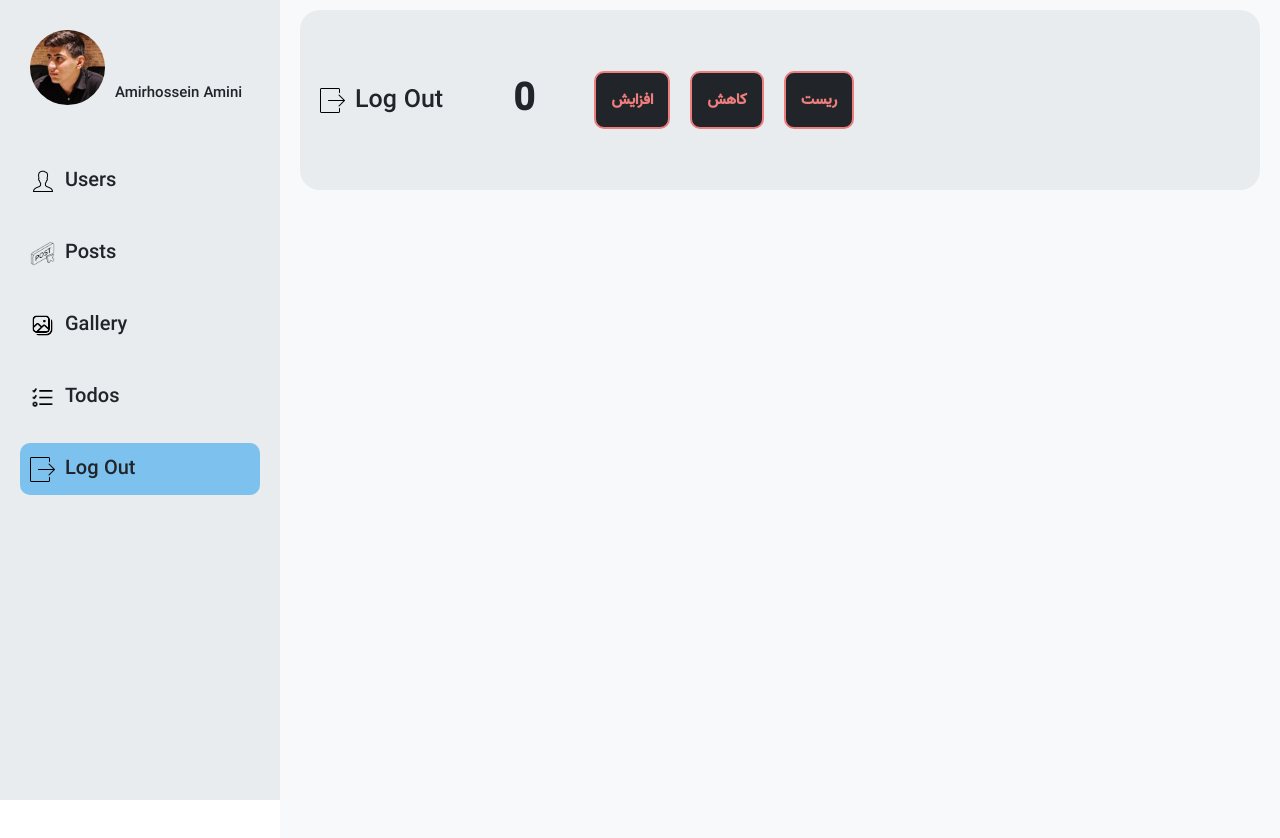
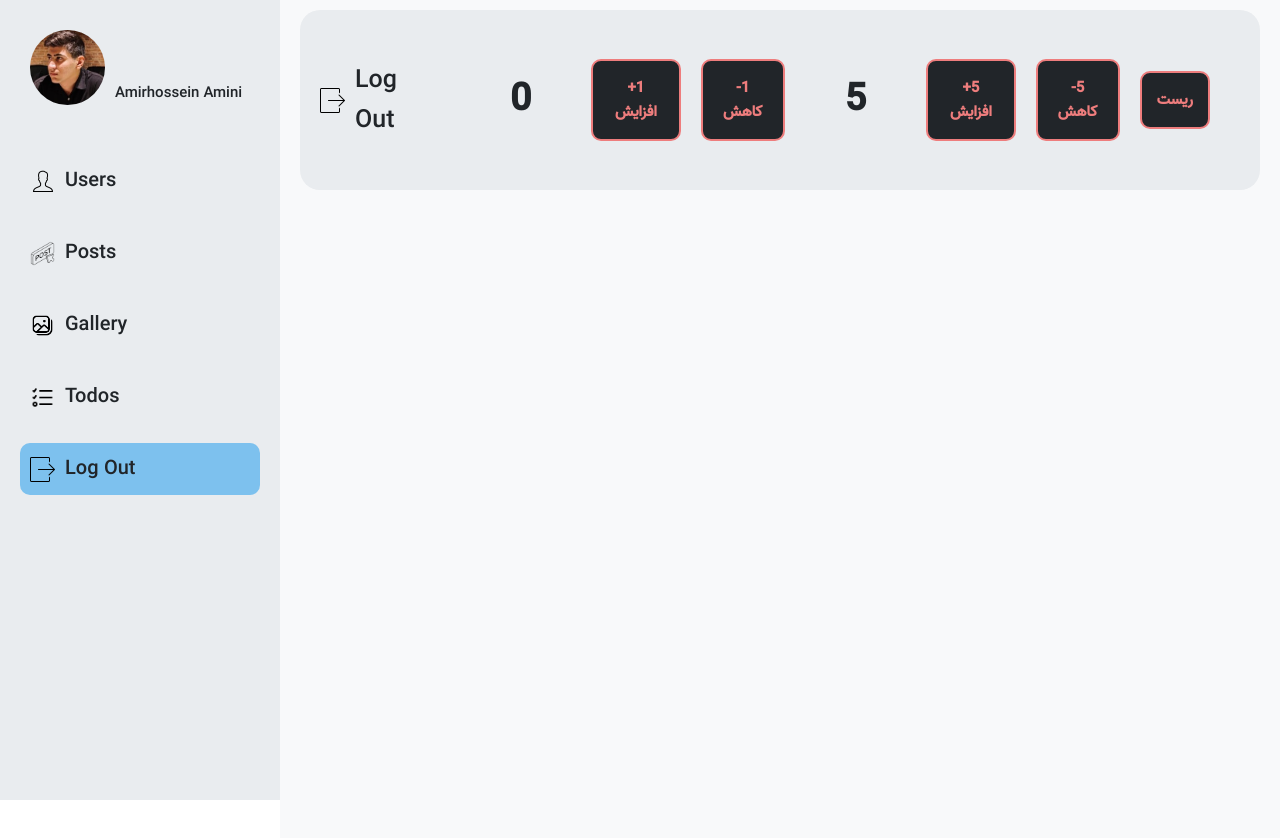
Before and after one commit to AmirhosseinAmini1383/UserPanel-F4, a React (Create React App) app: page /logout in a window 1280 px wide. Shown: the top 838 px of the page. Built offline with nearby package versions, Linux system fonts and the light colour scheme.

Commit message:
useReducer with Object J49

```diff
--- a/src/Components/LogOut/Counter.jsx
+++ b/src/Components/LogOut/Counter.jsx
@@ -1,11 +1,18 @@
 import React, { useReducer } from "react";
-const init = 0;
+const init = {
+  value1: 0,
+  value2: 5,
+};
 const reducer = (state, action) => {
-  switch (action) {
-    case "increment":
-      return state + 1;
-    case "decrement":
-      return state - 1;
+  switch (action.type) {
+    case "increment1":
+      return { ...state, value1: state.value1 + action.val };
+    case "decrement1":
+      return { ...state, value1: state.value1 - action.val };
+    case "increment5":
+      return { ...state, value2: state.value2 + action.val };
+    case "decrement5":
+      return { ...state, value2: state.value2 - action.val };
     case "reset":
       return init;
     default:
@@ -16,27 +23,44 @@ const Counter = () => {
   const [count, dispatch] = useReducer(reducer, init);
   return (
     <div>
-      <h2 className="h2-counter">{count}</h2>
+      <h2 className="h2-counter">{count.value1}</h2>
       <button
         className="btnCountBody btn-margin"
         onClick={() => {
-          dispatch("increment");
+          dispatch({ type: "increment1", val: 1 });
         }}
       >
-        افزایش
+        +1 افزایش
       </button>
       <button
         className="btnCountBody btn-margin"
         onClick={() => {
-          dispatch("decrement");
+          dispatch({ type: "decrement1", val: 1 });
         }}
       >
-        کاهش
+        -1 کاهش
+      </button>
+      <h2 className="h2-counter">{count.value2}</h2>
+      <button
+        className="btnCountBody btn-margin"
+        onClick={() => {
+          dispatch({ type: "increment5", val: 5 });
+        }}
+      >
+        +5 افزایش
       </button>
       <button
         className="btnCountBody btn-margin"
         onClick={() => {
-          dispatch("reset");
+          dispatch({ type: "decrement5", val: 5 });
+        }}
+      >
+        -5 کاهش
+      </button>
+      <button
+        className="btnCountBody btn-margin"
+        onClick={() => {
+          dispatch({ type: "reset" });
         }}
       >
         ریست
```
